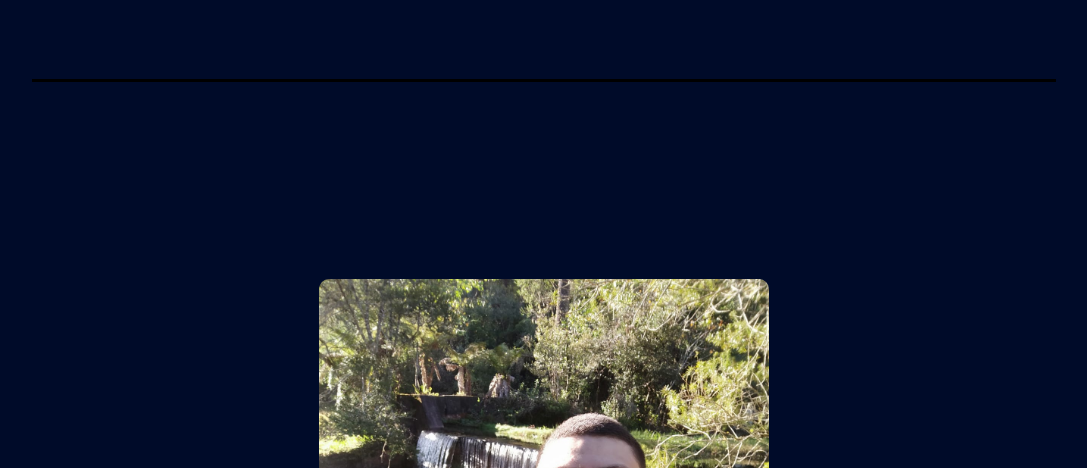
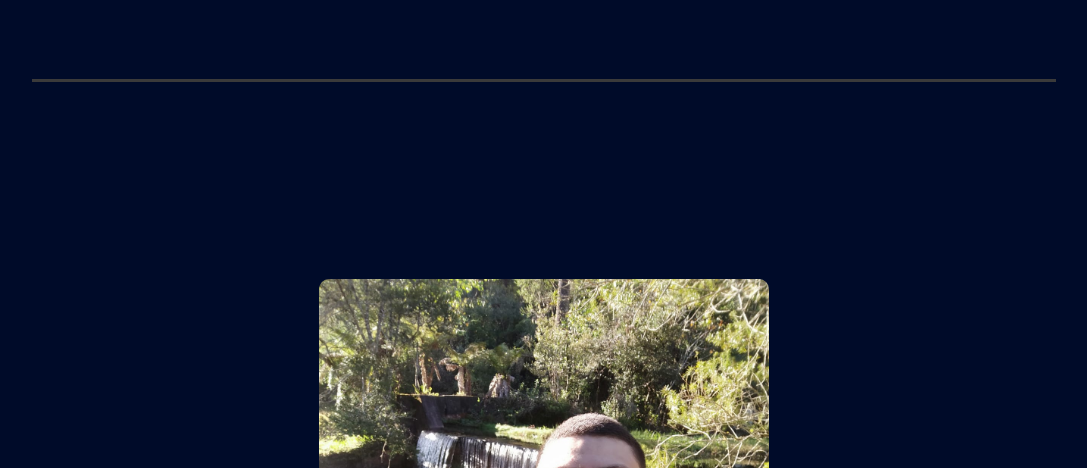
Before and after one commit to lucasmachadomnc/nossodia9, a plain HTML site: page index.html in a window 1280 px wide. Shown: the part 332-800 px from the top of the page, without its empty margins (96-1183 px from the left). Drawn offline with Linux system fonts and the light colour scheme.

Commit message:
Update style.css

```diff
--- a/src/style.css
+++ b/src/style.css
@@ -12,7 +12,7 @@ hr {
     width: 80%;
     margin: auto;
     height: 3px;
-    background-color: black;
+    background-color: rgb(58, 58, 58);
     border: none;
     margin-bottom: 100px;
 }
```
